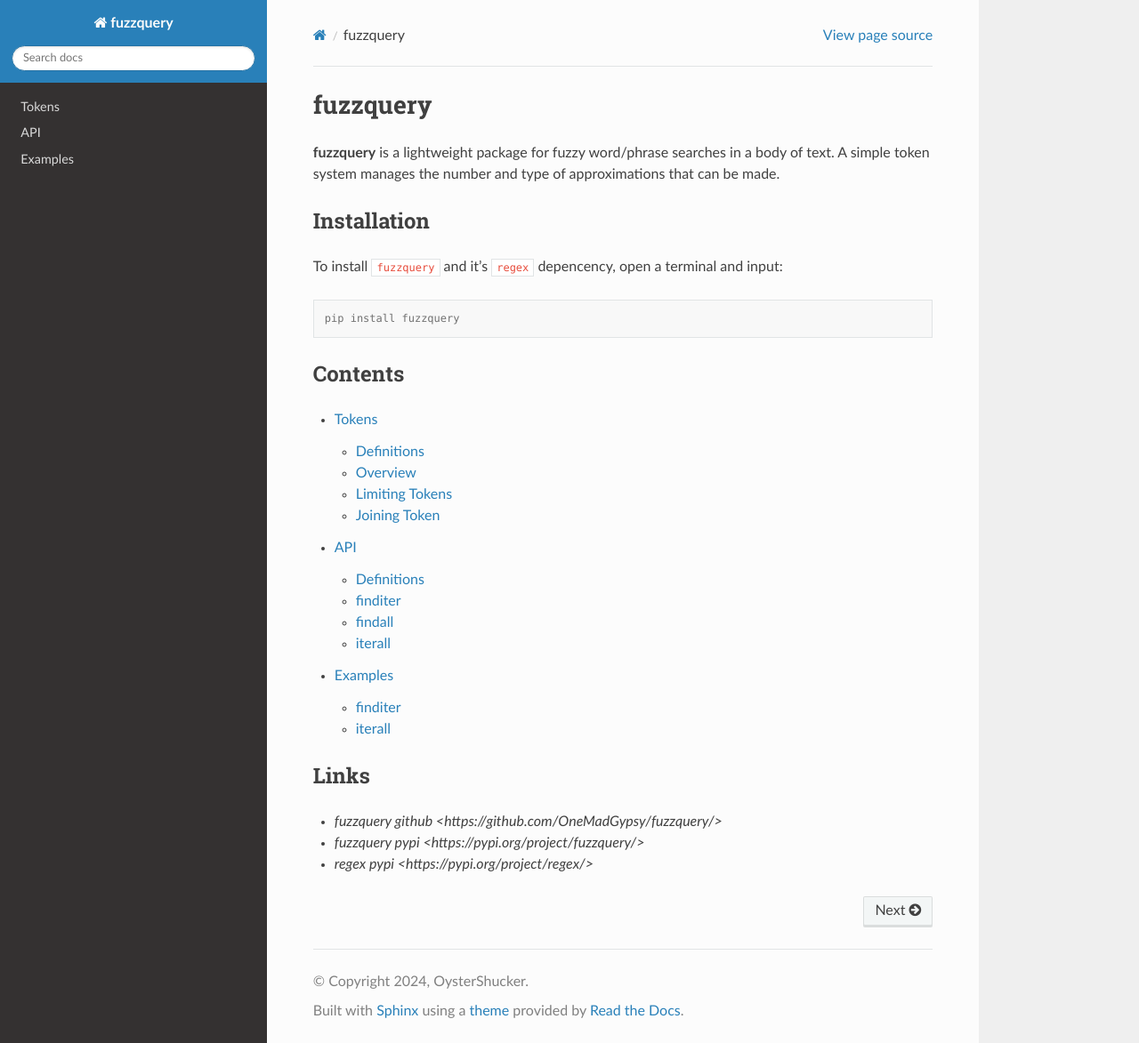
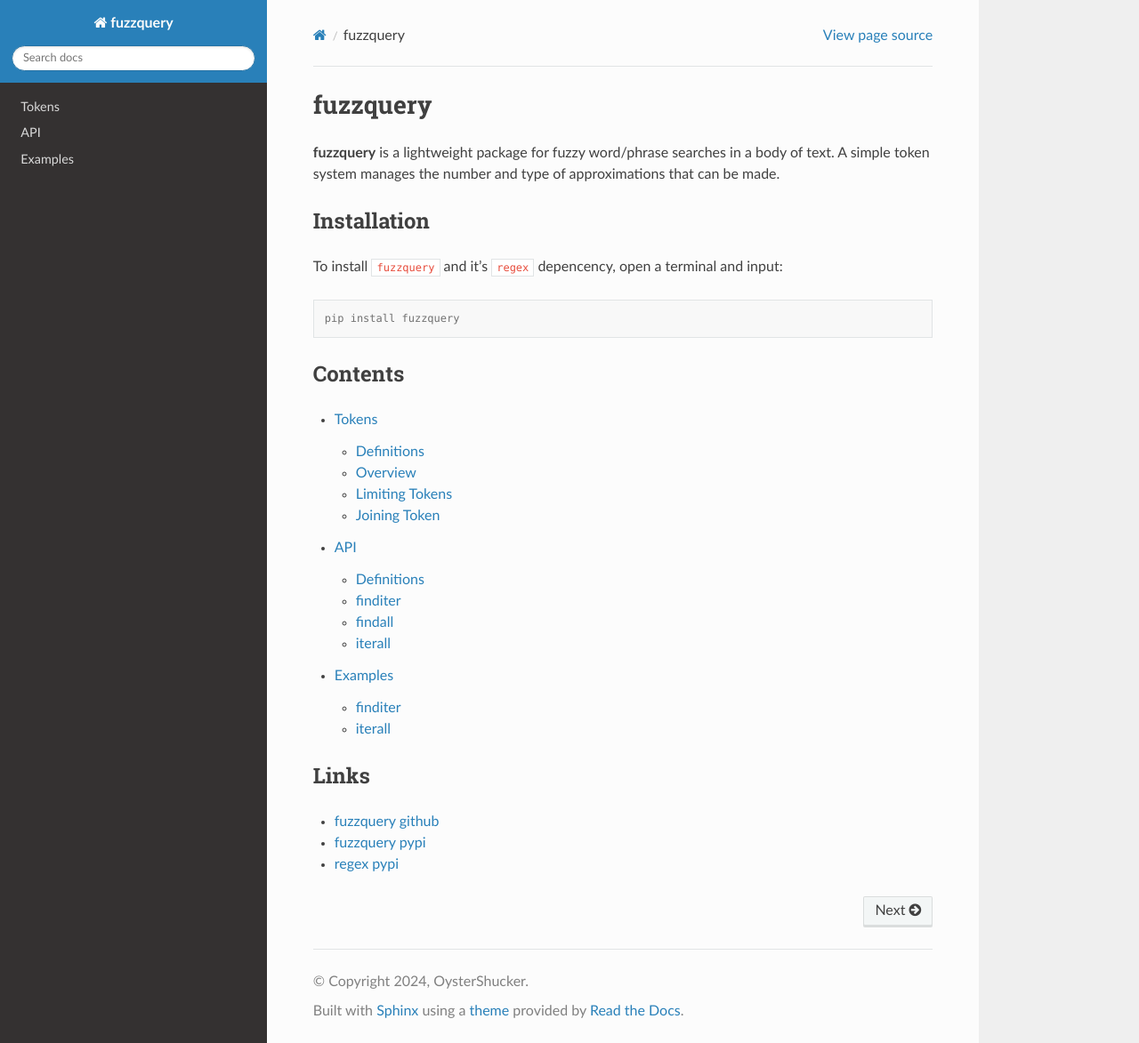
Before and after one commit to OneMadGypsy/fuzzquery, a Sphinx documentation site: the page built from docs/source/index.rst, in a window 1280 px wide and 1173 px high. Shown: the whole window at 89% size. Built offline with Sphinx 7.4.7 and the Read the Docs theme 2.0.0, drawn with Linux system fonts in a browser that asks for light colours.

Commit message:
Update index.rst

```diff
--- a/docs/source/index.rst
+++ b/docs/source/index.rst
@@ -24,6 +24,6 @@
 Links
 -----
 
-- `fuzzquery github <https://github.com/OneMadGypsy/fuzzquery/>`
-- `fuzzquery pypi <https://pypi.org/project/fuzzquery/>`
-- `regex pypi <https://pypi.org/project/regex/>`
+- `fuzzquery github <https://github.com/OneMadGypsy/fuzzquery/>`_
+- `fuzzquery pypi <https://pypi.org/project/fuzzquery/>`_
+- `regex pypi <https://pypi.org/project/regex/>`_
```
